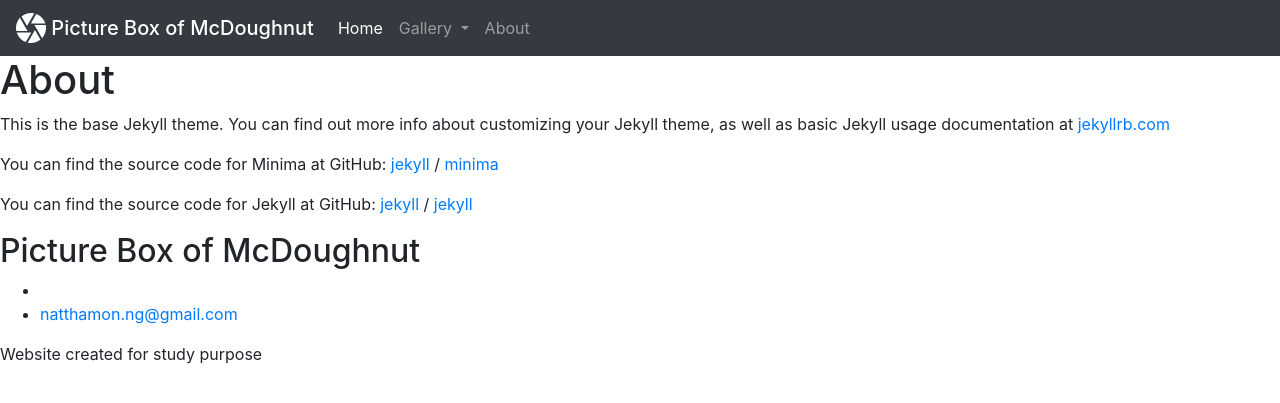
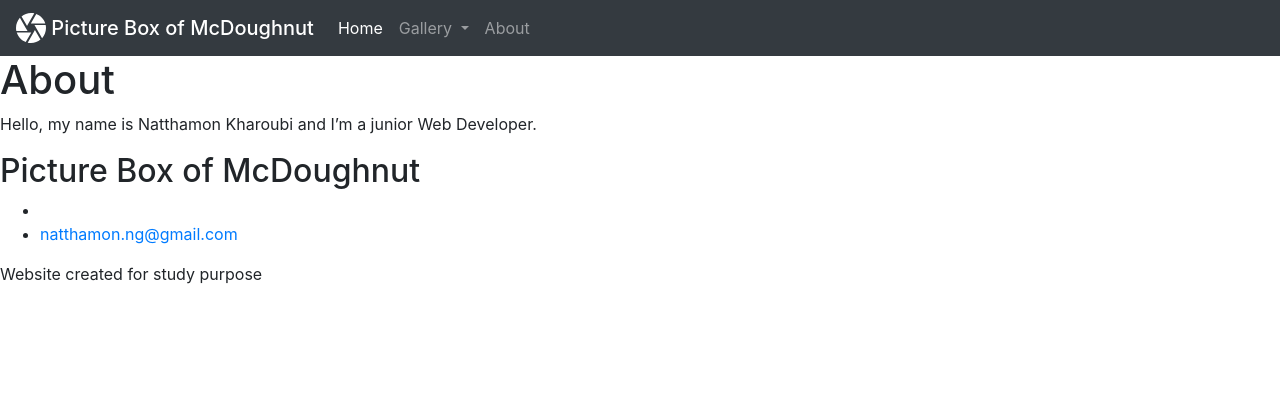
Before and after one commit to natthamonng/picture-box-jekyll, a Jekyll site: the page built from about.md, in a window 1280 px wide. Shown: the top 403 px of the page. Built offline with Jekyll 4.4.1, drawn with Linux system fonts in a browser that asks for light colours.

Commit message:
Bug-fixed: main.scss

```diff
--- a/_includes/head.html
+++ b/_includes/head.html
@@ -9,7 +9,7 @@
   <link rel="stylesheet" href="https://stackpath.bootstrapcdn.com/bootstrap/4.3.1/css/bootstrap.min.css"
     integrity="sha384-ggOyR0iXCbMQv3Xipma34MD+dH/1fQ784/j6cY/iJTQUOhcWr7x9JvoRxT2MZw1T" crossorigin="anonymous">
 
-  <link rel="stylesheet" href="{{ "/assets/css/style.css" | relative_url }}">
+  <link rel="stylesheet" href="{{ "/assets/css/main.css" | relative_url }}">
   {%- feed_meta -%}
   {%- if jekyll.environment == 'production' and site.google_analytics -%}
   {%- include google-analytics.html -%}
--- a/_includes/header.html
+++ b/_includes/header.html
@@ -32,7 +32,7 @@
             </div>
         </li>
         <li class="nav-item">
-          <a class="nav-link" href="{{ "about.html" | relative_url }}">About</a>
+          <a class="nav-link" href="{{ "./about.html" | relative_url }}">About</a>
         </li>
 
       </ul>
--- a/_layouts/page.html
+++ b/_layouts/page.html
@@ -11,4 +11,6 @@
     {{ content }}
   </div>
 
+  {%- include go-top-button.html -%}
+
 </article>
--- a/about.md
+++ b/about.md
@@ -1,18 +1,6 @@
 ---
 layout: page
 title: About
-permalink: /about/
 ---
 
-This is the base Jekyll theme. You can find out more info about customizing your Jekyll theme, as well as basic Jekyll usage documentation at [jekyllrb.com](https://jekyllrb.com/)
-
-You can find the source code for Minima at GitHub:
-[jekyll][jekyll-organization] /
-[minima](https://github.com/jekyll/minima)
-
-You can find the source code for Jekyll at GitHub:
-[jekyll][jekyll-organization] /
-[jekyll](https://github.com/jekyll/jekyll)
-
-
-[jekyll-organization]: https://github.com/jekyll
+Hello, my name is Natthamon Kharoubi and I'm a junior Web Developer.
--- a/_sass/main.scss
+++ b/assets/css/main.scss
@@ -1,3 +1,6 @@
+---
+# front matter
+---
 @import "_variables.scss";
 @import "_utilities.scss";
 @import "_goTopBtn.scss";
@@ -8,5 +11,5 @@
 }
 
 .pic-gallery {
-    max-width: 1000px;
+    max-width: 80vw;
 }
```
Also changed, not shown: _layouts/post.html (+0 -26 lines).
